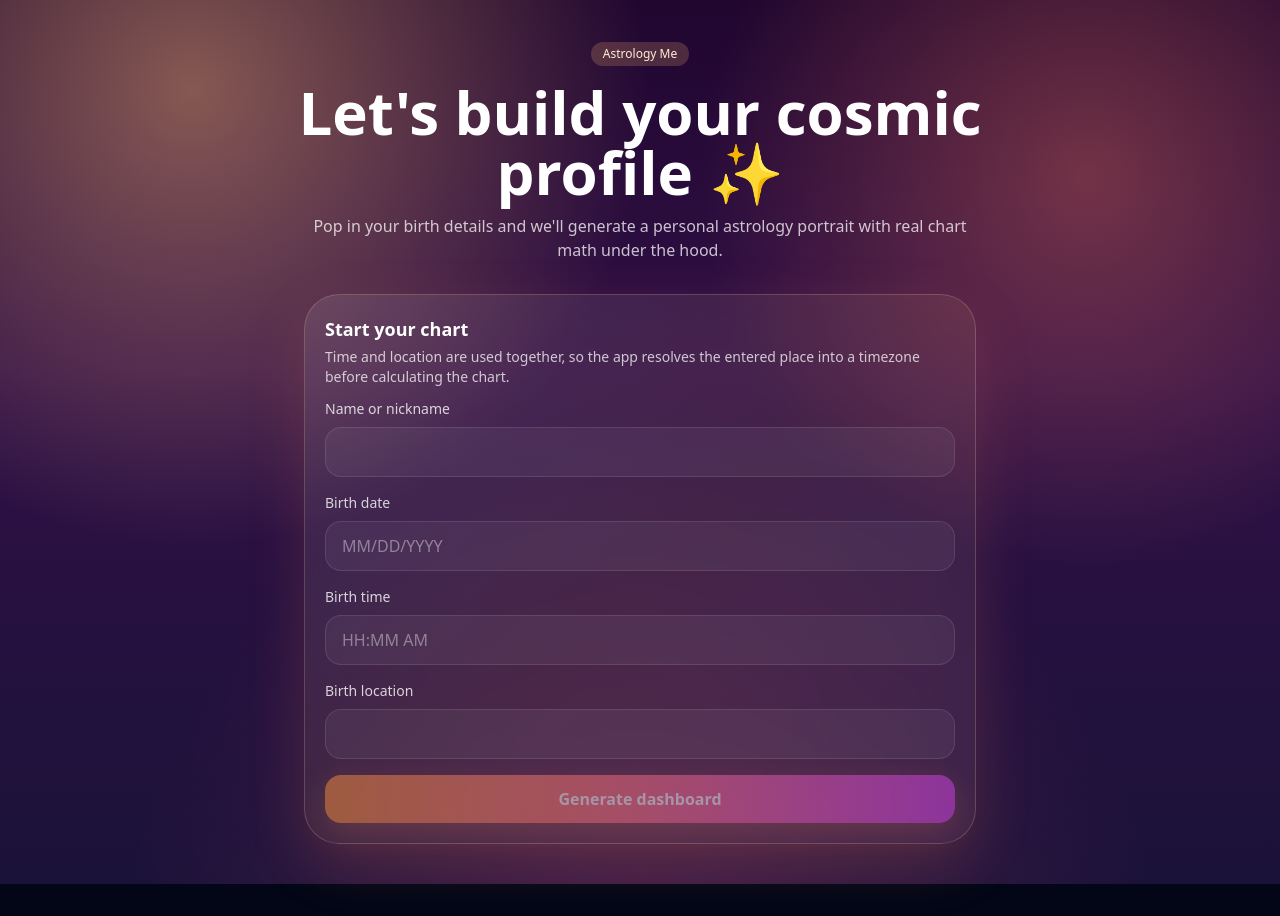
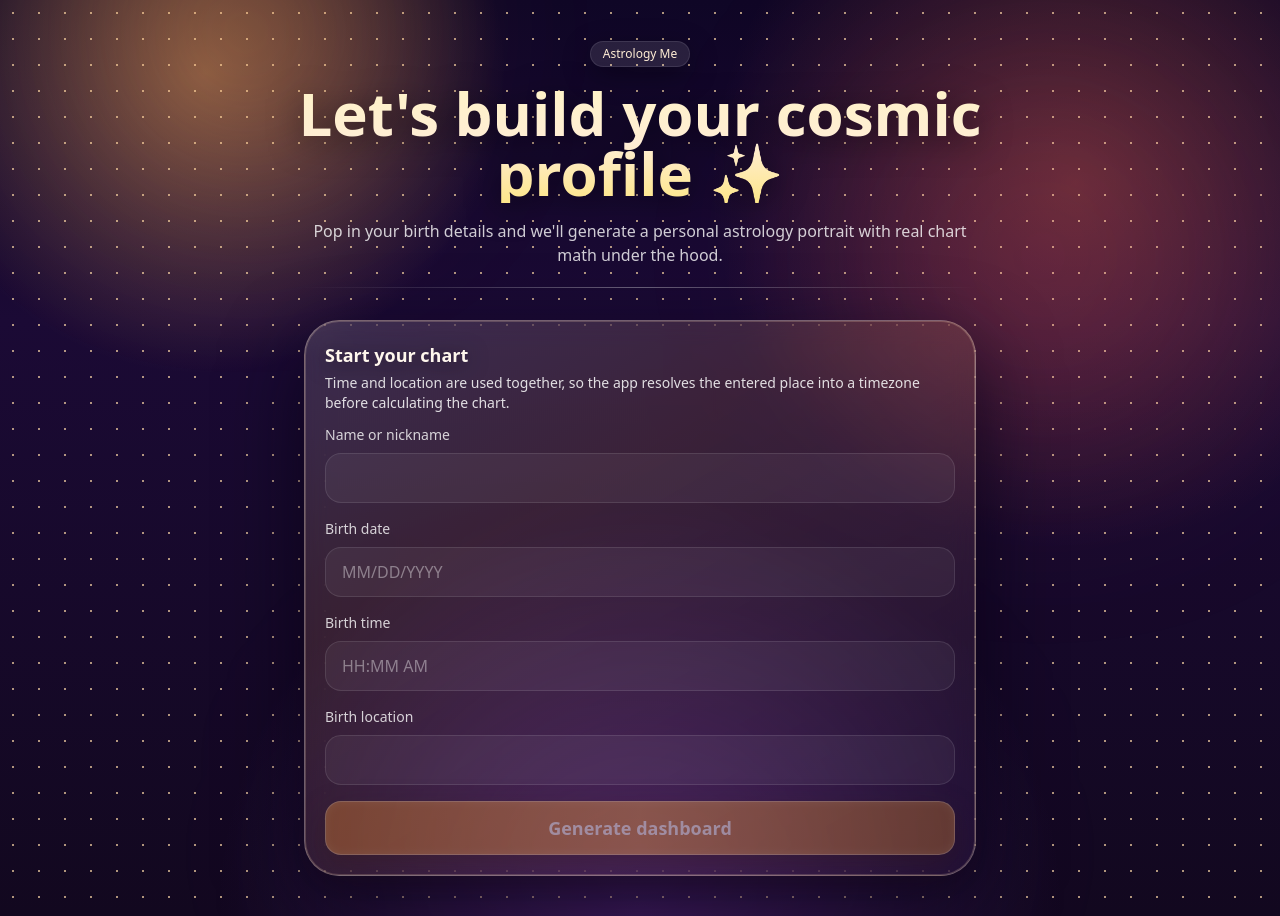
Before and after one commit to biggabig19-lab/astrology-me, a React (Vite) app: page / in a window 1280 px wide. Before the commit the page ends 884 px from the top, so only its background shows below. Built offline with nearby package versions, Linux system fonts and the light colour scheme.

Commit message:
Landing Improvements: refresh hero styling

```diff
--- a/src/App.jsx
+++ b/src/App.jsx
@@ -791,28 +791,35 @@ function Landing({ onSubmit }) {
   const disabled = !parseBirthDateToISO(form.birthDate) || !parseBirthTimeTo24h(form.birthTime) || !form.location;
 
   return (
-    <div className="min-h-screen bg-[radial-gradient(circle_at_15%_10%,_rgba(255,186,120,0.45),_transparent_34%),radial-gradient(circle_at_85%_20%,_rgba(255,125,93,0.35),_transparent_30%),radial-gradient(circle_at_50%_110%,_rgba(255,84,143,0.2),_transparent_45%),linear-gradient(180deg,#20062f_0%,#311047_42%,#1a1238_100%)] px-4 py-10 text-white">
-      <div className="mx-auto max-w-3xl">
+    <div className="relative min-h-screen overflow-hidden bg-[radial-gradient(circle_at_16%_8%,_rgba(253,180,100,0.44),_transparent_22%),radial-gradient(circle_at_84%_20%,_rgba(255,123,74,0.3),_transparent_28%),radial-gradient(circle_at_50%_100%,_rgba(152,87,255,0.22),_transparent_38%),linear-gradient(180deg,#0f0626_0%,#1b0a35_35%,#12081f_100%)] px-4 py-10 text-white">
+      <div className="pointer-events-none absolute inset-0 opacity-80 [background-image:radial-gradient(circle,_rgba(255,219,169,0.9)_0.7px,transparent_0.8px)] [background-size:26px_26px]" />
+      <div className="pointer-events-none absolute -top-28 left-[8%] h-72 w-72 rounded-full bg-orange-400/25 blur-[100px]" />
+      <div className="pointer-events-none absolute right-[6%] top-24 h-80 w-80 rounded-full bg-rose-500/20 blur-[120px]" />
+      <div className="pointer-events-none absolute -bottom-16 left-1/2 h-64 w-[30rem] -translate-x-1/2 rounded-full bg-fuchsia-500/15 blur-[120px]" />
+
+      <div className="relative mx-auto max-w-3xl">
         <div className="mb-8 text-center">
-          <BadgePill className="bg-orange-300/20 text-orange-100">{APP_NAME}</BadgePill>
-          <h1 className="mt-4 text-4xl font-semibold leading-tight md:text-6xl">Let&apos;s build your cosmic profile ✨</h1>
-          <p className="mx-auto mt-3 max-w-2xl text-sm text-white/75 md:text-base">Pop in your birth details and we&apos;ll generate a personal astrology portrait with real chart math under the hood.</p>
+          <BadgePill className="border border-white/10 bg-white/10 text-orange-100 shadow-[0_8px_28px_rgba(0,0,0,0.35)]">{APP_NAME}</BadgePill>
+          <h1 className="mt-4 bg-gradient-to-b from-amber-100 via-orange-100 to-amber-200 bg-clip-text text-4xl font-semibold leading-tight text-transparent drop-shadow-[0_5px_16px_rgba(0,0,0,0.55)] md:text-6xl">Let&apos;s build your cosmic profile ✨</h1>
+          <p className="mx-auto mt-4 max-w-2xl text-sm text-white/80 md:text-base">Pop in your birth details and we&apos;ll generate a personal astrology portrait with real chart math under the hood.</p>
+          <div className="mx-auto mt-5 h-px w-full max-w-2xl bg-gradient-to-r from-transparent via-white/35 to-transparent" />
         </div>
 
         <div className="mx-auto max-w-2xl">
-          <Card className="rounded-[2.2rem] border border-orange-200/20 bg-gradient-to-br from-white/10 via-orange-300/10 to-rose-300/10 shadow-[0_20px_60px_rgba(255,136,77,0.16)] backdrop-blur-md">
+          <Card className="rounded-[2.2rem] border border-orange-100/35 bg-[linear-gradient(150deg,rgba(255,255,255,0.14)_0%,rgba(255,179,109,0.14)_34%,rgba(41,22,70,0.35)_100%)] shadow-[0_28px_80px_rgba(7,2,19,0.72),inset_0_0_0_1px_rgba(255,225,185,0.2)] backdrop-blur-md">
             <CardHeader>
-              <CardTitle>Start your chart</CardTitle>
-              <CardDescription className="text-white/75">Time and location are used together, so the app resolves the entered place into a timezone before calculating the chart.</CardDescription>
+              <CardTitle className="text-3xl text-orange-50 drop-shadow-[0_3px_10px_rgba(0,0,0,0.5)]">Start your chart</CardTitle>
+              <CardDescription className="text-white/85">Time and location are used together, so the app resolves the entered place into a timezone before calculating the chart.</CardDescription>
             </CardHeader>
             <CardContent className="space-y-4">
               <div>
                 <label className="mb-2 block text-sm text-white/80">Name or nickname</label>
-                <Input value={form.name} onChange={(e) => update('name', e.target.value)} />
+                <Input className="border-orange-100/30 bg-slate-950/45 text-orange-50 placeholder:text-orange-100/45" value={form.name} onChange={(e) => update('name', e.target.value)} />
               </div>
               <div>
                 <label className="mb-2 block text-sm text-white/80">Birth date</label>
                 <Input
+                  className="border-orange-100/30 bg-slate-950/45 text-orange-50 placeholder:text-orange-100/45"
                   type="text"
                   inputMode="numeric"
                   placeholder="MM/DD/YYYY"
@@ -823,6 +830,7 @@ function Landing({ onSubmit }) {
               <div>
                 <label className="mb-2 block text-sm text-white/80">Birth time</label>
                 <Input
+                  className="border-orange-100/30 bg-slate-950/45 text-orange-50 placeholder:text-orange-100/45"
                   type="text"
                   inputMode="text"
                   placeholder="HH:MM AM"
@@ -838,9 +846,9 @@ function Landing({ onSubmit }) {
               </div>
               <div className="relative">
                 <label className="mb-2 block text-sm text-white/80">Birth location</label>
-                <Input value={form.location} onChange={(e) => update('location', e.target.value)} onFocus={() => { if (suggestions.length) setSuggestionsOpen(true); }} />
+                <Input className="border-orange-100/30 bg-slate-950/45 text-orange-50 placeholder:text-orange-100/45" value={form.location} onChange={(e) => update('location', e.target.value)} onFocus={() => { if (suggestions.length) setSuggestionsOpen(true); }} />
                 {suggestionsOpen && suggestions.length > 0 && (
-                  <div className="absolute z-20 mt-2 max-h-72 w-full overflow-y-auto rounded-2xl border border-white/10 bg-slate-950/95 shadow-2xl backdrop-blur-md">
+                  <div className="absolute z-20 mt-2 max-h-72 w-full overflow-y-auto rounded-2xl border border-orange-100/20 bg-[#140b27]/95 shadow-2xl backdrop-blur-md">
                     {suggestions.map((place, idx) => (
                       <button key={`${place.label}-${idx}`} type="button" onClick={() => chooseSuggestion(place)} className="block w-full border-b border-white/5 px-4 py-3 text-left text-sm text-white/90 hover:bg-white/10 last:border-b-0">
                         <div className="font-medium">{place.label}</div>
@@ -857,7 +865,7 @@ function Landing({ onSubmit }) {
                 </div>
               )}
               {error ? <div className="rounded-2xl border border-rose-300/20 bg-rose-500/10 p-3 text-sm text-rose-100">{error}</div> : null}
-              <button onClick={handleSubmit} disabled={disabled || loading} className="w-full rounded-2xl bg-gradient-to-r from-orange-400 via-rose-400 to-fuchsia-500 px-4 py-3 font-semibold text-white shadow-[0_10px_30px_rgba(255,138,76,0.35)] transition hover:brightness-105 disabled:opacity-50">
+              <button onClick={handleSubmit} disabled={disabled || loading} className="w-full rounded-2xl border border-orange-100/45 bg-gradient-to-r from-[#b96a2e] via-[#d08945] to-[#a0602e] px-4 py-3 text-lg font-semibold text-orange-50 shadow-[0_12px_32px_rgba(54,24,2,0.52),inset_0_0_10px_rgba(255,232,181,0.2)] transition hover:brightness-110 disabled:opacity-50">
                 {loading ? 'Resolving location...' : 'Generate dashboard'}
               </button>
             </CardContent>
```
